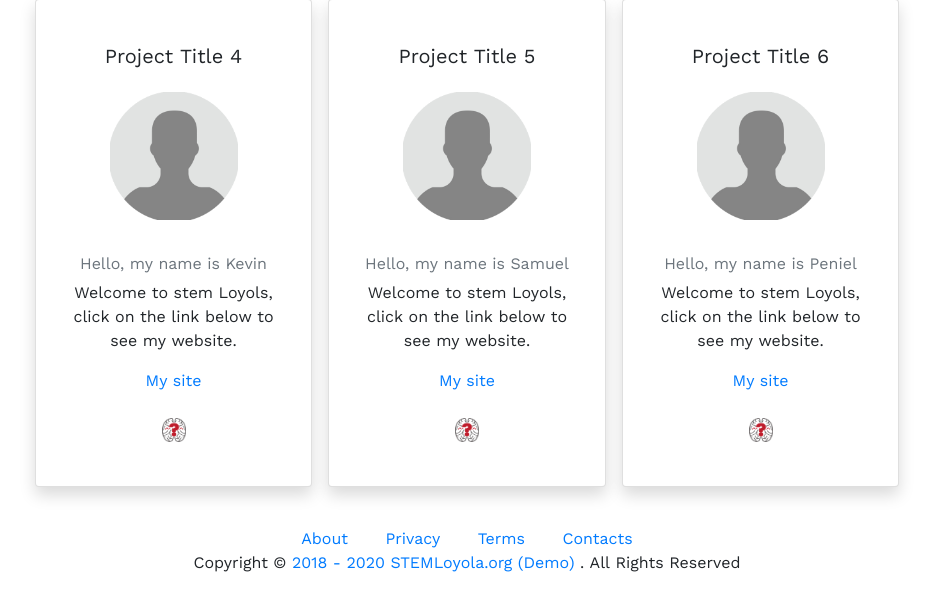
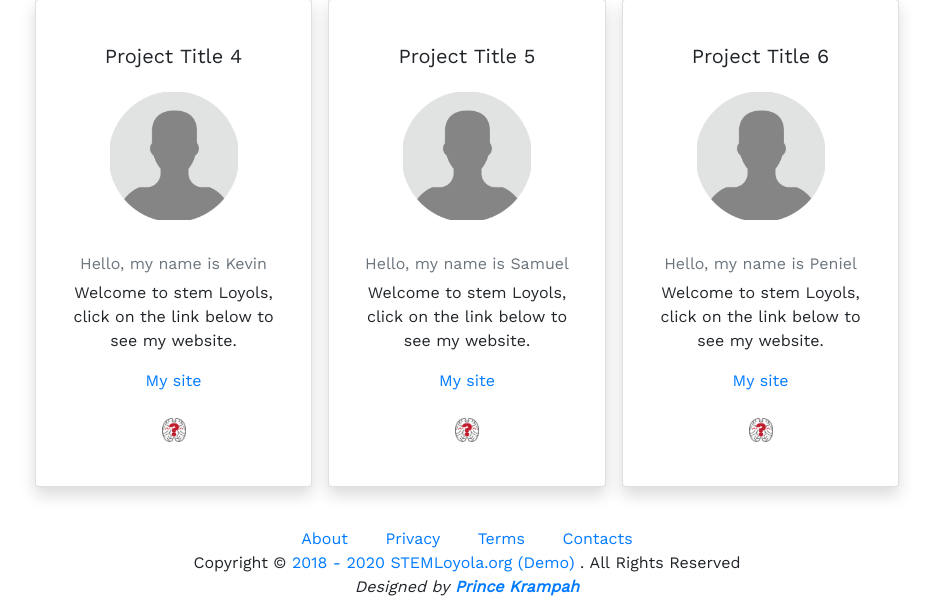
Before and after one commit to stemloyolatz/demo-landing-page, a PHP site: page / in a window 1280 px wide. Shown: the part 892-1507 px from the top of the page, without its empty margins (173-1106 px from the left). Before the commit the page ends 1464 px from the top, so only its background shows below. Run offline with PHP 8.4, Linux system fonts and the light colour scheme; some libraries are stand-ins or nearby versions.

Commit message:
Add designer

```diff
--- a/index.php
+++ b/index.php
@@ -151,15 +151,18 @@
       </main>
 
       <footer id="footer" class="row py-md-3">
-          <div class="sl-footer mx-auto">
+          <div class="mx-auto">
               <div class="sl-links text-center">
                   <a class="mx-md-3" target="_blank" href="//challenges.stemloyola.org/about">About</a>
                   <a class="mx-md-3" target="_blank" href="//challenges.stemloyola.org/about/privacy">Privacy</a>
                   <a class="mx-md-3" target="_blank" href="//challenges.stemloyola.org/about/terms">Terms</a>
                   <a class="mx-md-3" target="_blank" href="//challenges.stemloyola.org/about/contacts">Contacts</a>
               </div>
-              <div>
+              <div class="text-center">
                   Copyright  &copy; <a href="/">2018 - 2020 STEMLoyola.org (Demo)</a> <span>. All Rights Reserved</span>
+              </div>
+              <div class="text-center">
+                  <i>Designed by <b><a target="_blank" href="//www.youtube.com/channel/UC3Bth5evCCliH6mNFk9BBOw">Prince Krampah</a></b></i>
               </div>
           </div>
       </footer>
```
